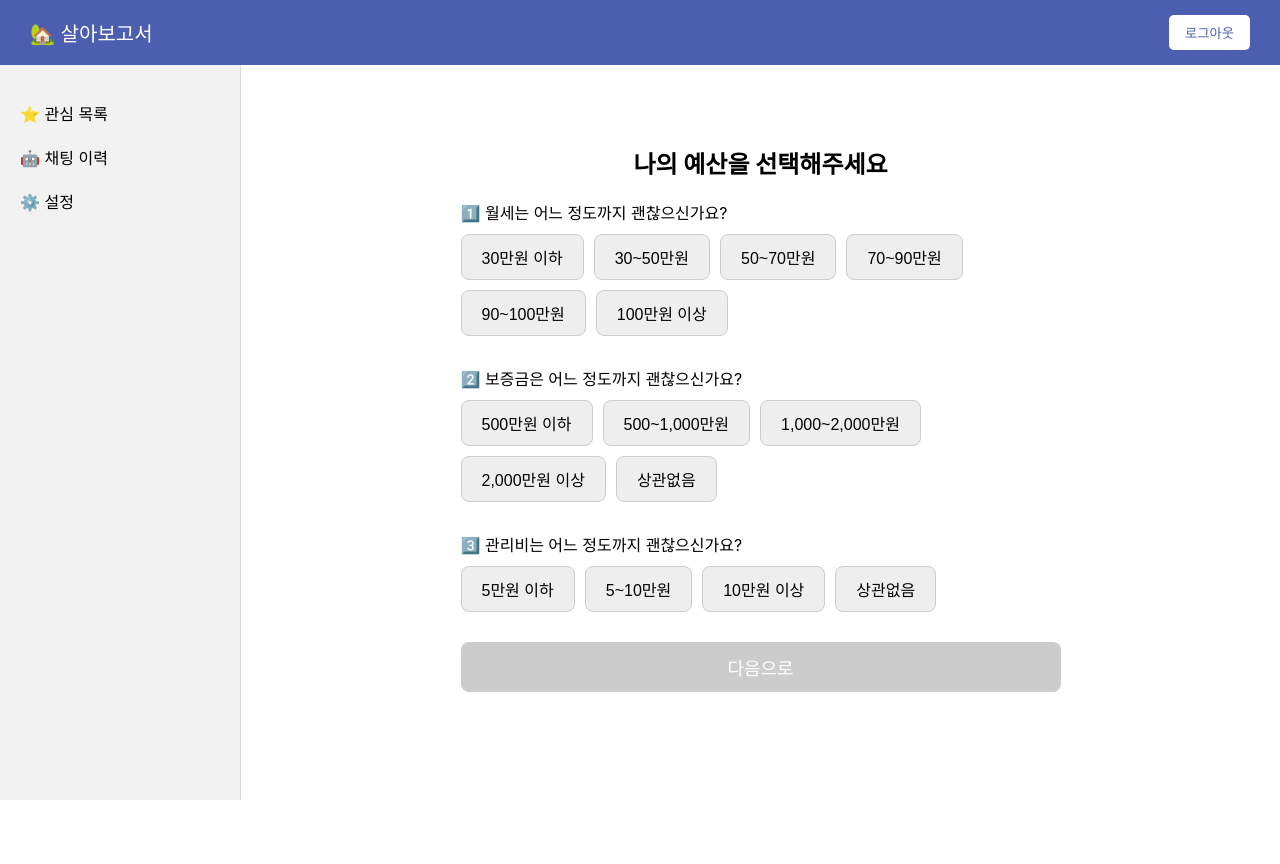
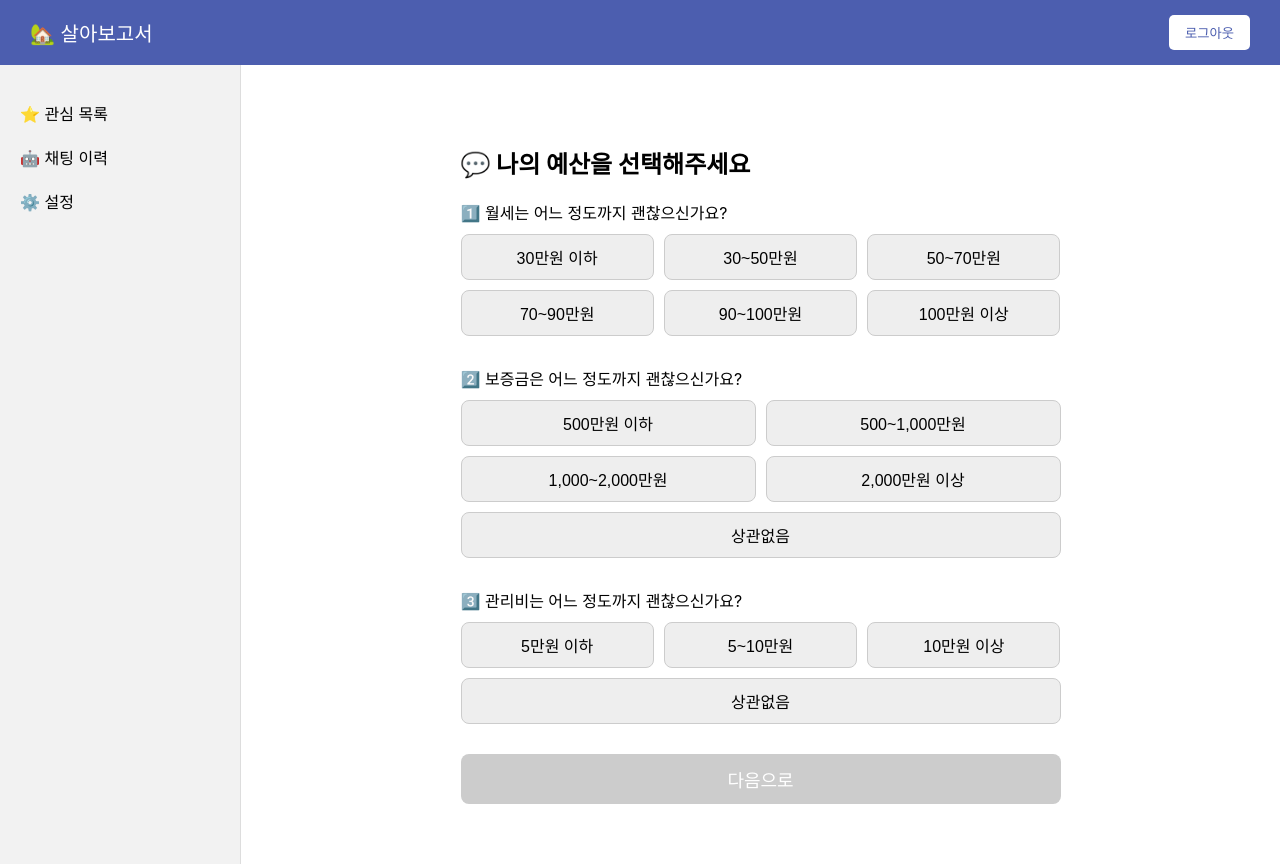
Before and after one commit to jwbastion/Final_Project, a React (Create React App) app in the folder Front-end/: page /main/survey in a window 1280 px wide. Before the commit the page ends 800 px from the top, so only its background shows below. Built offline with nearby package versions, Linux system fonts and the light colour scheme.

Commit message:
설문 선택지 배열 수정, 메인페이지 항목 이모지 수정

```diff
--- a/Front-end/src/pages/Home.js
+++ b/Front-end/src/pages/Home.js
@@ -59,7 +59,7 @@ export default function Home() {
       </div>
 
       {renderSection('챗봇 추천 이력', '🤖', chatbotHistory)}
-      {renderSection('거리 기반 추천 매물', '🧊', distanceRecs)}
+      {renderSection('거리 기반 추천 매물', '🏙️', distanceRecs)}
       {renderSection('예산 기반 추천 매물', '💰', budgetRecs)}
     </section>
   );
--- a/Front-end/src/pages/Survey.css
+++ b/Front-end/src/pages/Survey.css
@@ -18,9 +18,30 @@
 
 .survey-options {
   display: flex;
-  flex-wrap: wrap;
   gap: 10px;
   margin-top: 10px;
+}
+
+/* 관리비 버튼 한 줄(3개) */
+.survey-options.row-3 .survey-option {
+  flex: 1 1 33.33%;
+  min-width: 0;
+}
+
+/* '상관없음' 버튼도 3개 중 1개 크기로 맞추기 */
+.survey-options.row-1 {
+  justify-content: flex-start;
+  width: 100%;
+}
+.survey-options.row-1 .survey-option {
+  flex: 1 1 33.33%;
+  min-width: 0;
+  max-width: none;
+}
+
+.survey-options.row-2 .survey-option {
+  flex: 1 1 50%;
+  min-width: 0;
 }
 
 .survey-option {
@@ -30,6 +51,7 @@
   border-radius: 8px;
   cursor: pointer;
   font-size: 16px;
+  transition: background 0.2s, color 0.2s;
 }
 
 .survey-option.selected {
--- a/Front-end/src/pages/Survey.js
+++ b/Front-end/src/pages/Survey.js
@@ -4,81 +4,122 @@ import './Survey.css';
 
 export default function Survey() {
   const navigate = useNavigate();
-
   const [monthlyRent, setMonthlyRent] = useState('');
   const [deposit, setDeposit] = useState('');
   const [maintenanceFee, setMaintenanceFee] = useState('');
 
+  // 월세: 3개씩
+  const monthlyRentRows = [
+    ['30만원 이하', '30~50만원', '50~70만원'],
+    ['70~90만원', '90~100만원', '100만원 이상'],
+  ];
+
+  // 보증금: 2개씩 + '상관없음' 단독
+  const depositRows = [
+    ['500만원 이하', '500~1,000만원'],
+    ['1,000~2,000만원', '2,000만원 이상'],
+  ];
+  const depositEtc = '상관없음';
+
+  // 관리비: 3개씩 + '상관없음' 단독
+  const maintenanceFeeRows = [
+    ['5만원 이하', '5~10만원', '10만원 이상'],
+  ];
+  const maintenanceFeeEtc = '상관없음';
+
   const handleSubmit = (e) => {
     e.preventDefault();
-    console.log('설문 결과:', { monthlyRent, deposit, maintenanceFee });
+    // 결과 전송 및 이동
     navigate('/main/chatbot');
   };
 
   return (
-    <div className="survey-page">
-      {/* 설문 */}
     <div className="survey-container">
-        <h2>나의 예산을 선택해주세요</h2>
-
-        <form onSubmit={handleSubmit} className="survey-form">
+      <form className="survey-form" onSubmit={handleSubmit}>
+        {/* 월세 */}
         <div className="survey-question">
-            <span>1️⃣ 월세는 어느 정도까지 괜찮으신가요?</span>
-            <div className="survey-options">
-              {['30만원 이하', '30~50만원', '50~70만원', '70~90만원', '90~100만원', '100만원 이상'].map((option) => (
+          <h2>💬 나의 예산을 선택해주세요</h2>
+          <div>1️⃣ 월세는 어느 정도까지 괜찮으신가요?</div>
+          {monthlyRentRows.map((row, idx) => (
+            <div className="survey-options row-3" key={idx}>
+              {row.map(option => (
                 <button
+                  type="button"
+                  className={`survey-option${monthlyRent === option ? ' selected' : ''}`}
                   key={option}
-                  type="button"
-                  className={`survey-option ${monthlyRent === option ? 'selected' : ''}`}
                   onClick={() => setMonthlyRent(option)}
                 >
                   {option}
                 </button>
               ))}
             </div>
+          ))}
         </div>
 
+        {/* 보증금 */}
         <div className="survey-question">
-            <span>2️⃣ 보증금은 어느 정도까지 괜찮으신가요?</span>
-            <div className="survey-options">
-              {['500만원 이하', '500~1,000만원', '1,000~2,000만원', '2,000만원 이상', '상관없음'].map((option) => (
+          <div>2️⃣ 보증금은 어느 정도까지 괜찮으신가요?</div>
+          {depositRows.map((row, idx) => (
+            <div className="survey-options row-2" key={idx}>
+              {row.map(option => (
                 <button
+                  type="button"
+                  className={`survey-option${deposit === option ? ' selected' : ''}`}
                   key={option}
-                  type="button"
-                  className={`survey-option ${deposit === option ? 'selected' : ''}`}
                   onClick={() => setDeposit(option)}
                 >
                   {option}
                 </button>
               ))}
             </div>
+          ))}
+          <div className="survey-options row-1">
+            <button
+              type="button"
+              className={`survey-option${deposit === depositEtc ? ' selected' : ''}`}
+              onClick={() => setDeposit(depositEtc)}
+            >
+              {depositEtc}
+            </button>
+          </div>
         </div>
 
+        {/* 관리비 */}
         <div className="survey-question">
-            <span>3️⃣ 관리비는 어느 정도까지 괜찮으신가요?</span>
-            <div className="survey-options">
-              {['5만원 이하', '5~10만원', '10만원 이상', '상관없음'].map((option) => (
+          <div>3️⃣ 관리비는 어느 정도까지 괜찮으신가요?</div>
+          {maintenanceFeeRows.map((row, idx) => (
+            <div className="survey-options row-3" key={idx}>
+              {row.map(option => (
                 <button
+                  type="button"
+                  className={`survey-option${maintenanceFee === option ? ' selected' : ''}`}
                   key={option}
-                  type="button"
-                  className={`survey-option ${maintenanceFee === option ? 'selected' : ''}`}
                   onClick={() => setMaintenanceFee(option)}
                 >
                   {option}
                 </button>
               ))}
             </div>
+          ))}
+          <div className="survey-options row-1">
+            <button
+              type="button"
+              className={`survey-option${maintenanceFee === maintenanceFeeEtc ? ' selected' : ''}`}
+              onClick={() => setMaintenanceFee(maintenanceFeeEtc)}
+            >
+              {maintenanceFeeEtc}
+            </button>
+          </div>
         </div>
 
         <button
+          className="survey-submit"
           type="submit"
-            className="survey-submit"
           disabled={!monthlyRent || !deposit || !maintenanceFee}
         >
           다음으로
         </button>
       </form>
     </div>
-    </div>
   );
 }
```
Lines whose indentation alone changed are shown as unchanged.
